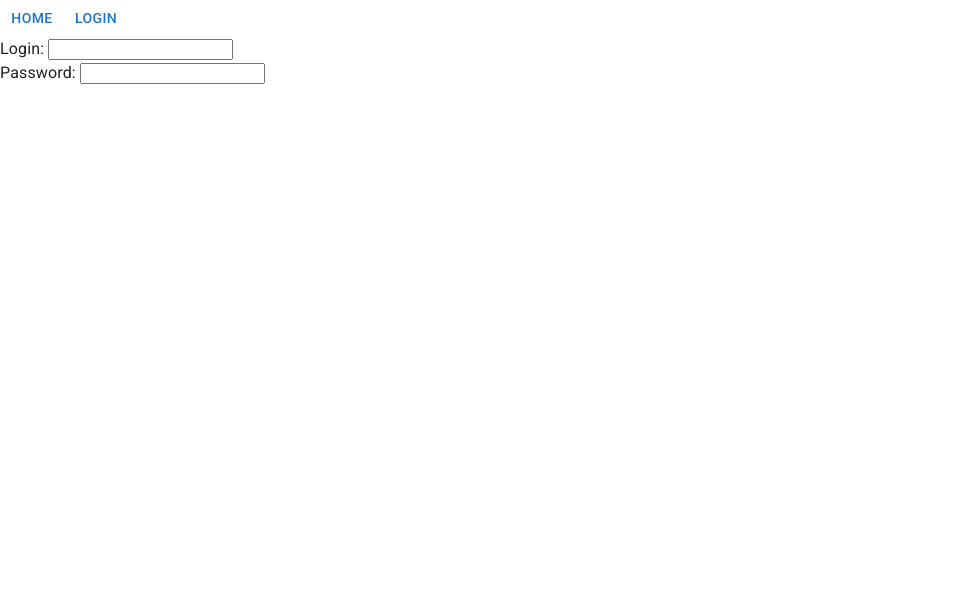
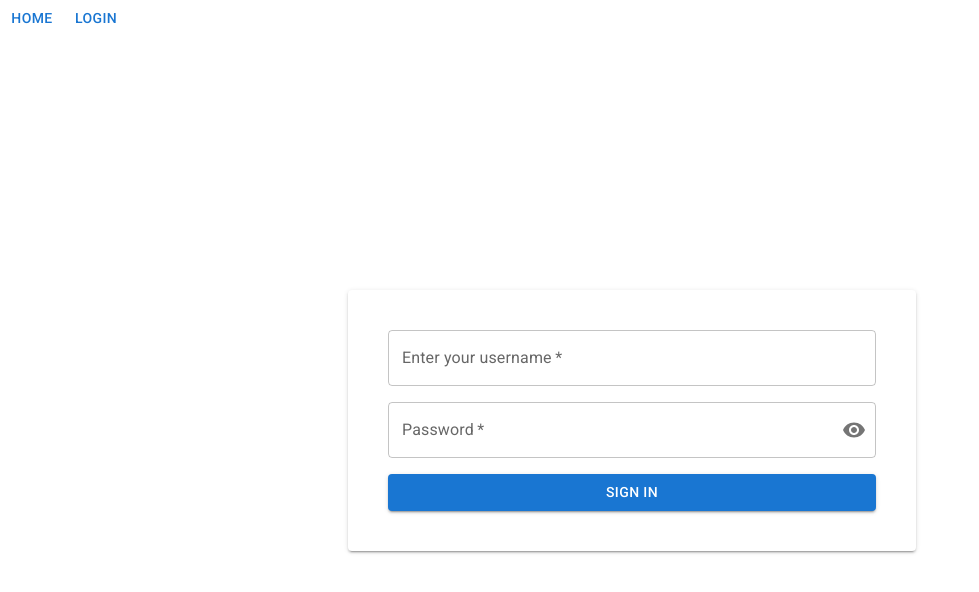
Before and after one commit to mikechatzis/ft_transcendence, a React (Create React App) app in the folder front_end/: page /login in a window 1280 px wide. Shown: the top 592 px of the page, without its empty margins (0-979 px from the left). Built offline with nearby package versions, Linux system fonts and the light colour scheme.

Commit message:
login page

```diff
--- /dev/null
+++ b/front_end/src/index.css
@@ -0,0 +1,7 @@
+* {
+	margin-left: auto;
+	margin-right: auto;
+	text-align: center;
+	box-sizing: border-box;
+	font-family: "Roboto";
+}
--- a/front_end/src/pages/Login.tsx
+++ b/front_end/src/pages/Login.tsx
@@ -1,19 +1,79 @@
 import React from 'react'
 import {useState} from 'react'
+import TextField from '@mui/material/TextField'
+import Button from '@mui/material/Button'
+import Container from '@mui/material/Container'
+import Grid from '@mui/material/Grid'
+import Paper from '@mui/material/Paper'
+import IconButton from '@mui/material/IconButton'
+import InputAdornment from '@mui/material/InputAdornment'
+import VisibilityIcon from '@mui/icons-material/Visibility'
+import VisibilityOffIcon from '@mui/icons-material/VisibilityOff'
 
 const Login: React.FC = () => {
-	const [login, setLogin] = useState('')
-	const [password, setPassword] = useState('')
+	const [values, setValues] = useState({
+		uname:'',
+		password: '',
+		showPassword: false
+	})
+
+	const handleVisibility = () => {
+		setValues({
+			...values,
+			showPassword: !values.showPassword,
+		});
+	};
 
 	return (
-		<form>
-			<div>
-				Login: <input value={login} onChange={(event) => setLogin(event.target.value)} />
-			</div>
-			<div>
-				Password: <input value={"*".repeat(password.length)} onChange={(event) => setPassword(event.target.value)} />
-			</div>
-		</form>
+		<div>
+			<Container maxWidth="sm">
+				<Grid container
+					spacing={2}
+					direction="column"
+					justifyContent="center"
+					style={{minHeight: "100vh"}}
+				>
+					<Paper elevation={2} sx={{padding: 5}}>
+						<form>
+							<Grid container direction="column" spacing={2}>
+								<Grid item>
+									<TextField type="Username"
+										fullWidth
+										label="Enter your username"
+										placeholder="Username"
+										variant="outlined"
+										required />
+								</Grid>
+								<Grid item>
+									<TextField type={values.showPassword ? "text" : "password"}
+									fullWidth
+									label="Password"
+									placeholder="Password"
+									variant="outlined"
+									required
+									InputProps={{
+										endAdornment: (
+											<InputAdornment position="end">
+												<IconButton onClick={handleVisibility}
+												aria-label="toggle password"
+												edge="end">
+													{values.showPassword ? <VisibilityOffIcon /> : <VisibilityIcon />}
+												</IconButton>
+											</InputAdornment>
+										)
+									}} />
+								</Grid>
+								<Grid item>
+									<Button type="submit" fullWidth variant="contained">
+										Sign In
+									</Button>
+								</Grid>
+							</Grid>
+						</form>
+					</Paper>
+				</Grid>
+			</Container>
+		</div>
 	)
 }
 
```
